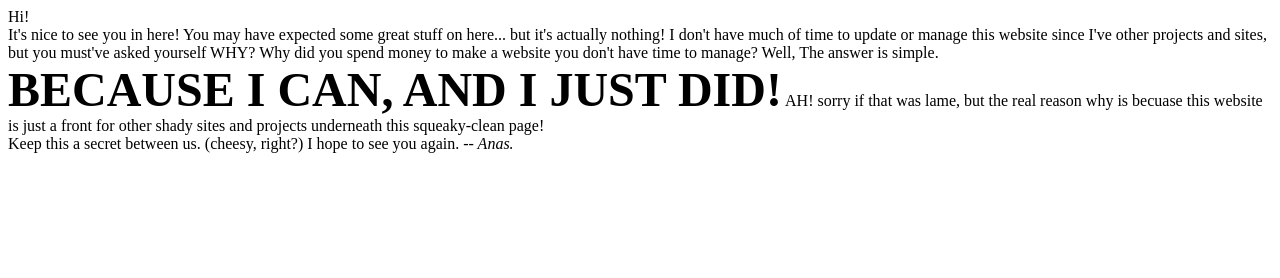
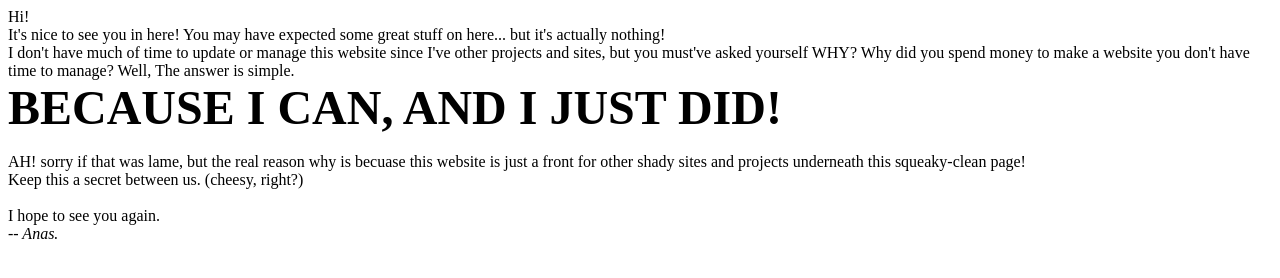
Before and after one commit to anas4a/anas4a.github.io, a plain HTML site: page index.html in a window 1280 px wide. Drawn offline with Linux system fonts and the light colour scheme.

Commit message:
Update index.html

```diff
--- a/index.html
+++ b/index.html
@@ -11,7 +11,7 @@
 </head>
 <body>
 Hi!<br>
-  It's nice to see you in here! You may have expected some great stuff on here... but it's actually nothing!
+  It's nice to see you in here! You may have expected some great stuff on here... but it's actually nothing!<br>
 
 
 I don't have much of time to update or manage this website since I've other projects and sites, but you must've asked yourself WHY? Why did you spend money to make a website you don't have time to manage?
@@ -19,13 +19,13 @@ I don't have much of time to update or manage this website since I've other proj
 
 Well, The answer is simple.<br>
   <font size="35"><B>BECAUSE I CAN, AND I JUST DID!</B></font>
-
+  <br><br>
   AH! sorry if that was lame, but the real reason why is becuase this website is just a front for other shady sites and projects underneath this squeaky-clean page!
   <br> Keep this a secret between us. (cheesy, right?)
 
-
+  <br><br>
   I hope to see you again.
-
+  <br>
   <I>-- Anas.</I>
 </body>
 </html>
```
